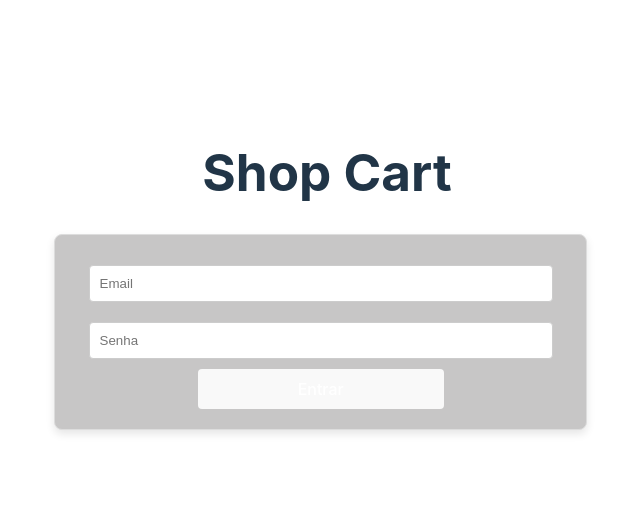
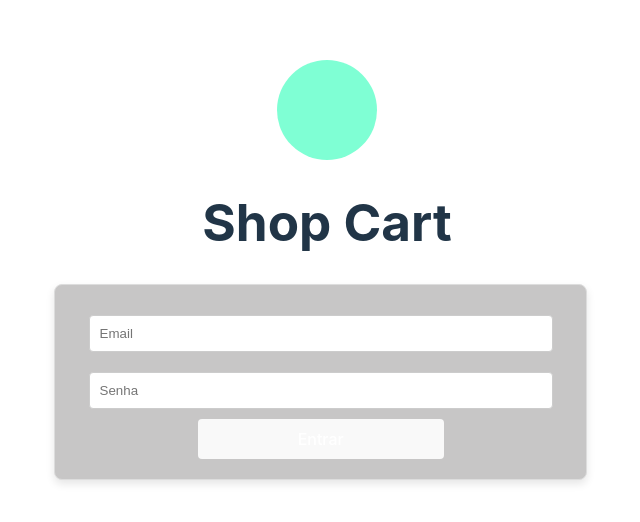
Before and after one commit to guilherme3987/ShopCart, a React (Vite) app in the folder vite-project/: page / in a window 1280 px wide. Shown: the part 130-652 px from the top of the page, without its empty margins (313-953 px from the left). Built offline with nearby package versions, Linux system fonts and the light colour scheme.

Commit message:
Criando componente logo

```diff
--- a/vite-project/src/pages/IniPage.jsx
+++ b/vite-project/src/pages/IniPage.jsx
@@ -1,6 +1,9 @@
+import '../styles/IniPage.css';
+
 export default function IniPage() {
     return(
         <>
+            <div id="logo"></div>
             <h1>Shop Cart</h1>
         </>
     )
--- /dev/null
+++ b/vite-project/src/styles/IniPage.css
@@ -0,0 +1,7 @@
+#logo{
+    margin: auto;
+    width: 100px;
+    height: 100px;
+    border-radius: 50px;
+    background-color: aquamarine;
+}
```
